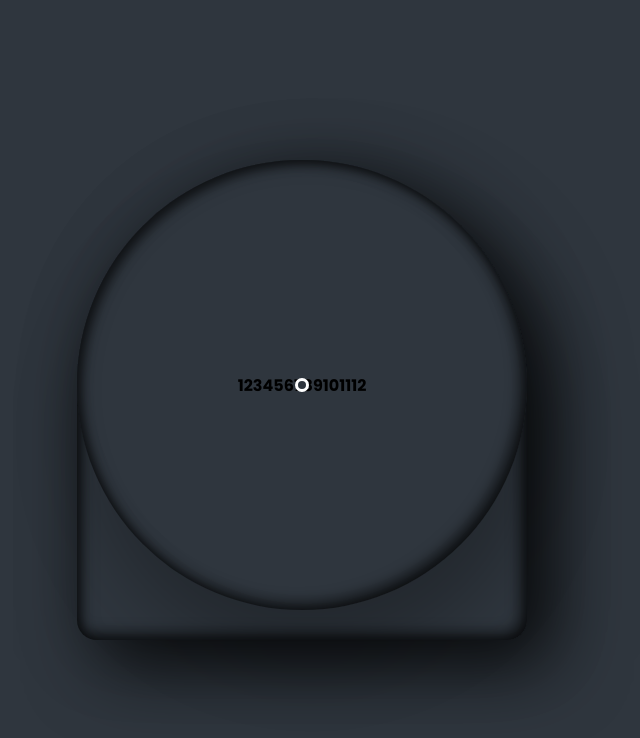
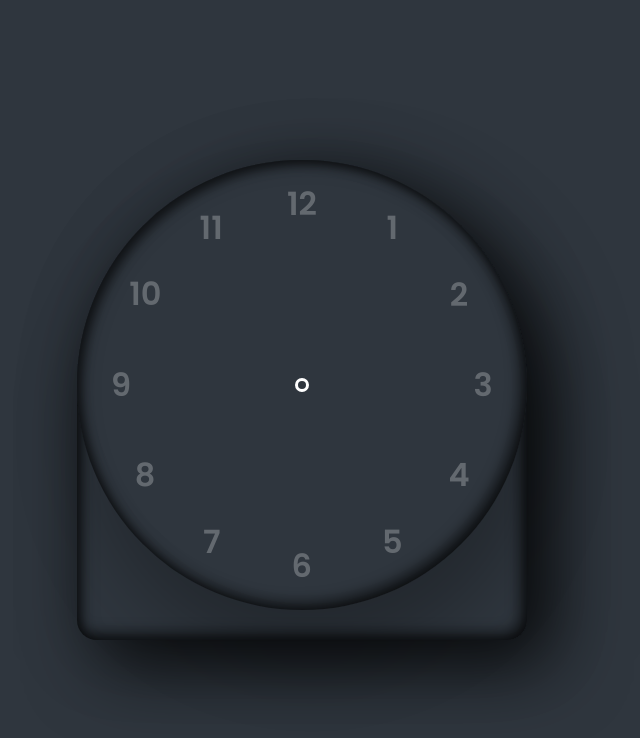
Before and after one commit to Irina-Ichim/Reloj-con-JavaScript, a plain HTML site: page index.html in a window 1280 px wide. Shown: the whole page, without its empty margins (338-978 px from the left). Drawn offline with Linux system fonts and the light colour scheme.

Commit message:
dando estilo a los numeros + usar transform para que no se miren del revés

```diff
--- a/style.css
+++ b/style.css
@@ -53,3 +53,18 @@ body{
     border: 3px solid #fff;
     border-radius: 50%;
 }
+.clock span {
+    position: absolute;
+    inset: 20px;
+    color:#fff;
+    text-align: center;
+    transform: rotate(calc(30deg * var(--i)));
+    /*360 / 12 = 30deg*/
+}
+.clock span b{
+    font-size: 2em;
+    opacity: 0.25;
+    font-weight: 600;
+    display: inline-block;
+    transform: rotate(calc(-30deg * var(--i)));
+}
```
